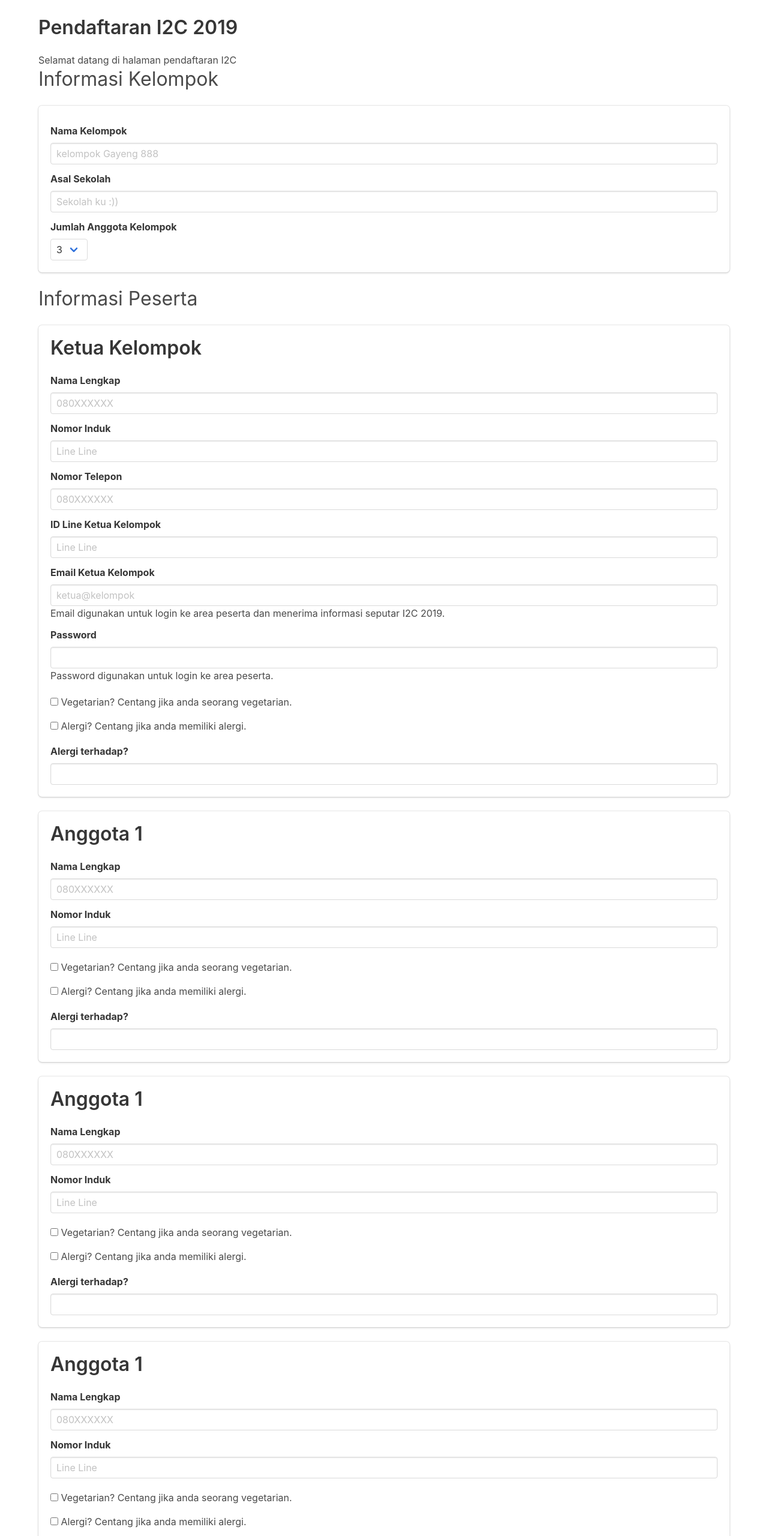
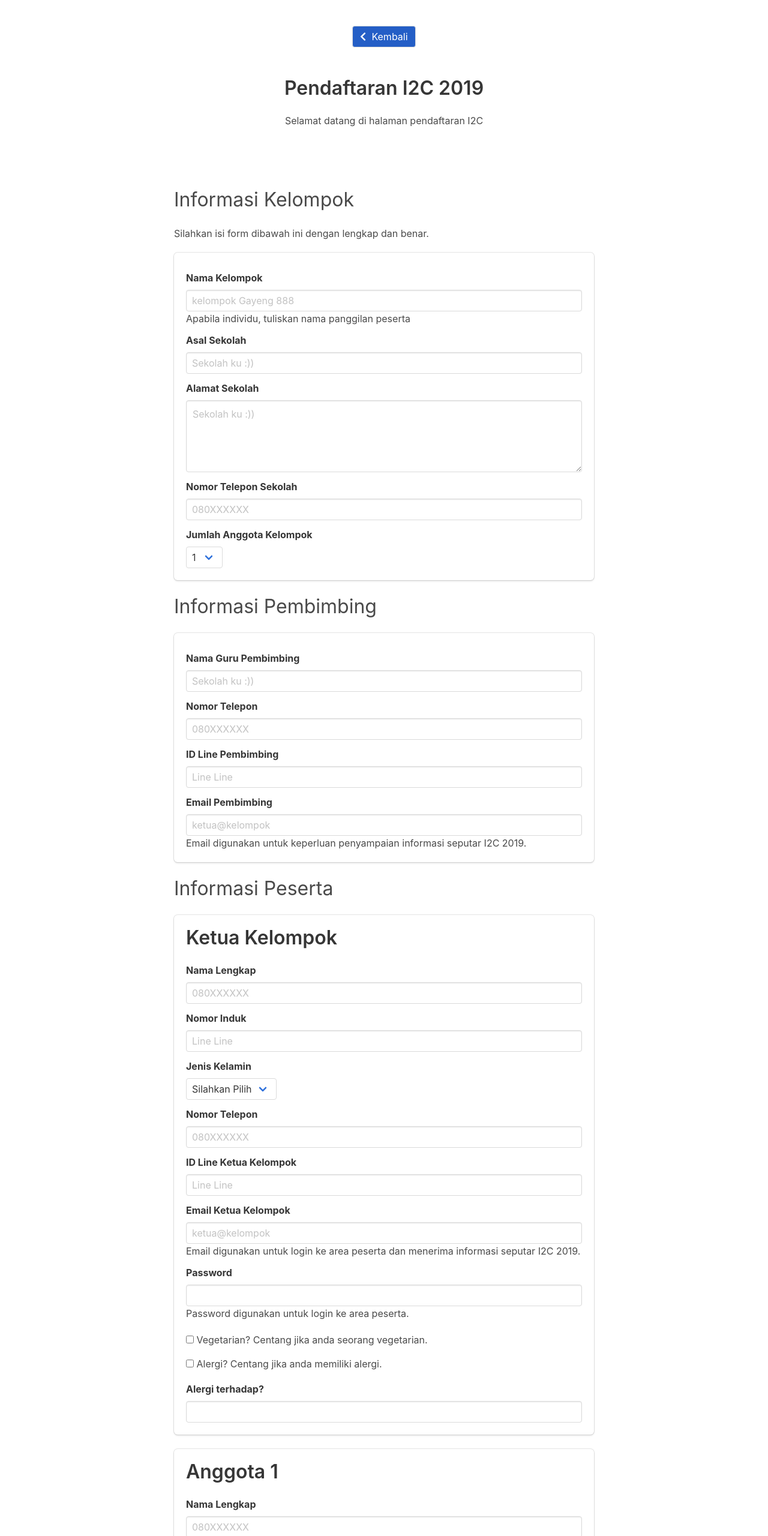
Before and after one commit to haruute0/I2C-1, a website: page src/signup.html in a window 1280 px wide. Shown: the part 20-2580 px from the top of the page at 60% size. Drawn offline with nearby package versions, Linux system fonts and the light colour scheme.

Commit message:
Update halaman pendaftaran

```diff
--- a/src/css/signup.css
+++ b/src/css/signup.css
@@ -3,6 +3,11 @@
     Stylesheet file untuk halaman pendaftaran I2C 2019
     SI IFEST#7 2019
 */
+
+/* Title */
+.signup-title{
+    margin: 5px auto 100px;
+}
 
 /* box */
 .box {
@@ -29,3 +34,54 @@ label {
     background-color: #2b2b2b;
     transition: 0.3s;
 }
+
+/* Form */
+.form-pendaftaran{
+    max-width: 700px !important;
+    margin: 0 auto;
+}
+
+.input{
+    transition: 0.3s;
+}
+
+.input:focus{
+    transition: 0.3s;
+}
+
+/* Perhatian */
+.perhatian {
+    color: red !important;
+    font-size: 1.5em;
+}
+
+/* box-ketentuan */
+.box-ketentuan {
+    width: 100%;
+    border-radius: 10px;
+    background-color: rgb(250, 250, 250);
+    margin: 10px auto;
+    transition: 0.3s;
+}
+
+/* back-button */
+.back-button {
+    background-color: #245ec6;
+    transition: 0.3s;
+    color: white !important;
+    z-index: 100;
+}
+
+.back-button:hover {
+    background-color: #2b2b2b;
+    transition: 0.3s;
+}
+
+.floating {
+    margin: auto auto 50px;
+}
+
+/* uploader */
+.uploader {
+    margin: 20px auto auto;
+}
--- /dev/null
+++ b/src/ketentuan.txt
@@ -0,0 +1,12 @@
+1. Peserta masih berstatus siswa di tingkat SMA/SMK sederajat se-Indonesia
+2. Melakukan pendaftaran online melalui http://ifest-uajy.com/i2c/pendaftaran.html
+3. Melampirankan scan atau foto kartu pelajar dan surat persetujuan dari sekolah pada formulir pendaftaran online.
+4. Setiap sekolah berhak mengirimkan lebih dari 1 tim (setiap timnya terdiri dari 2-3 anggota) atau individu.
+5. Satu tim boleh mengirimkan lebih dari satu proposal dengan membayarkan biaya pendaftaran sejumlah proposal yang dilombakan.
+6. Biaya pendaftaran setiap proposal sebesar Rp 150.000,00
+7. Pendaftaran paling lambat 20 Maret 2018
+8. Pengumpulan proposal maksimal 22 Maret 2018
+9. Pembayaran paling lambat 23 Maret 20188
+10. Biaya pendaftaran yang telah dibayarkan tidak dapat ditarik kembali.
+11. Pembayaran melalui transfer ke 4560862208 (BCA) a/n Octovianus Pabubung, dan peserta wajib mengupload bukti transfer ke http://ifest-uajy.com/i2c/area-peserta.php
+12. Proposal dalam bentuk softcopy dikirimkan ke http://ifest-uajy.com/i2c/area-peserta.php dengan format penamaan file IFest#6UAJY_I2C_Nama Aplikasi_Nama Kelompok_Nama Sekolah.pdf (Format PDF)
--- a/src/signup.html
+++ b/src/signup.html
@@ -32,16 +32,23 @@
 </head>
 
 <body>
+
     <section class="section">
 
-        <div class="container">
+        <div class="floating has-text-centered">
+            <a class="button back-button" href='/'><i class="fas fa-chevron-left"></i>&nbsp; Kembali</a>
+        </div>
+
+        <div class="container has-text-centered signup-title">
             <h1 class="title">Pendaftaran I2C 2019</h1>
             <p>Selamat datang di halaman pendaftaran I2C</p>
         </div>
 
         <div class="container">
 
+            <div class="form-pendaftaran">
             <h3 class="subtitle is-3">Informasi Kelompok</h3>
+            <p>Silahkan isi form dibawah ini dengan lengkap dan benar.</p>
 
             <form name="registrasi-kelompok" method="POST">
 
@@ -53,6 +60,7 @@
                     <div class="control">
                         <input class="input" type="text" placeholder="kelompok Gayeng 888">
                     </div>
+                    <p>Apabila individu, tuliskan nama panggilan peserta</p>
                 </div>
 
                 <!-- Asal Sekolah -->
@@ -63,15 +71,71 @@
                     </div>
                 </div>
 
+                <!-- Alamat Sekolah -->
+                <div class="field">
+                    <label class="label">Alamat Sekolah</label>
+                    <div class="control">
+                        <textarea class="textarea" type="textarea" placeholder="Sekolah ku :))"></textarea>
+                    </div>
+                </div>
+
+                <!-- Nomor Telepon -->
+                <div class="field">
+                    <label class="label">Nomor Telepon Sekolah</label>
+                    <div class="control">
+                        <input class="input" type="text" placeholder="080XXXXXX">
+                    </div>
+                </div>
+
                 <!-- Jumlah Anggota Kelompok -->
                 <label class="label">Jumlah Anggota Kelompok</label>
                 <div class="select">
                     <select>
+                        <option>1</option>
+                        <option>2</option>
                         <option>3</option>
-                        <option>4</option>
-                        <option>5</option>
                     </select>
                 </div>
+
+            </div>
+
+            <h3 class="subtitle is-3">Informasi Pembimbing</h3>
+
+            <div class="box">
+
+            <!-- Alamat Sekolah -->
+            <div class="field">
+                <label class="label">Nama Guru Pembimbing</label>
+                <div class="control">
+                    <input class="input" type="text" placeholder="Sekolah ku :))">
+                </div>
+            </div>
+
+            <!-- Nomor Telepon -->
+            <div class="field">
+                <label class="label">Nomor Telepon</label>
+                <div class="control">
+                    <input class="input" type="text" placeholder="080XXXXXX">
+                </div>
+            </div>
+
+                <!-- ID Line -->
+            <div class="field">
+                <label class="label">ID Line Pembimbing</label>
+                <div class="control">
+                    <input class="input" type="text" placeholder="Line Line">
+                </div>
+            </div>
+
+                <!-- Email -->
+            <div class="field">
+                <label class="label">Email Pembimbing</label>
+                <div class="control">
+                    <input class="input" type="text" placeholder="ketua@kelompok">
+                    <p>Email digunakan untuk keperluan penyampaian informasi seputar I2C 2019.</p>
+                </div>
+            </div>
+
             </div>
 
             <h3 class="subtitle is-3">Informasi Peserta</h3>
@@ -96,6 +160,18 @@
                             <label class="label">Nomor Induk</label>
                             <div class="control">
                                 <input class="input" type="text" placeholder="Line Line">
+                            </div>
+                        </div>
+
+                        <!-- Jenis Kelamin -->
+                        <div class="field">
+                            <label class="label">Jenis Kelamin</label>
+                            <div class="select">
+                                <select>
+                                    <option>Silahkan Pilih</option>
+                                    <option>Laki-Laki</option>
+                                    <option>Perempuan</option>
+                                </select>
                             </div>
                         </div>
 
@@ -212,7 +288,7 @@
                         <div class="anggota-kelompok">
 
                             <!-- Nama -->
-                            <h6 class="title 6">Anggota 1</h6>
+                            <h6 class="title 6">Anggota 2</h6>
                             <div class="field">
                                 <label class="label">Nama Lengkap</label>
                                 <div class="control">
@@ -254,111 +330,53 @@
                         </div>
                 </div>
 
-                <!-- Anggota Kelompok 3 -->
+            </div>
+
+            <div class="lampiran-section">
+
                 <div class="box">
-                        <div class="anggota-kelompok">
-
-                            <!-- Nama -->
-                            <h6 class="title 6">Anggota 1</h6>
-                            <div class="field">
-                                <label class="label">Nama Lengkap</label>
-                                <div class="control">
-                                    <input class="input" type="text" placeholder="080XXXXXX">
-                                </div>
-                            </div>
-
-                            <!-- Nomor Induk -->
-                            <div class="field">
-                                <label class="label">Nomor Induk</label>
-                                <div class="control">
-                                    <input class="input" type="text" placeholder="Line Line">
-                                </div>
-                            </div>
-
-                            <!-- Alegi/Vege -->
-                            <div>
-                                <div>
-                                    <label class="checkbox">
-                                        <input type="checkbox">
-                                        Vegetarian? Centang jika anda seorang vegetarian.
-                                    </label>
-                                </div>
-                                <div>
-                                    <label class="checkbox">
-                                        <input type="checkbox">
-                                        Alergi? Centang jika anda memiliki alergi.
-                                    </label>
-                                </div>
-                            </div>
-
-                            <!-- Field Alergi -->
-                            <div class="field">
-                                <label class="label">Alergi terhadap?</label>
-                                <div class="control">
-                                    <input class="input" type="text" placeholder="">
-                                </div>
-                            </div>
-                        </div>
-                </div>
-
-                <!-- Anggota Kelompok 4 -->
-                <div class="box">
-                        <div class="anggota-kelompok">
-
-                            <!-- Nama -->
-                            <h6 class="title 6">Anggota 1</h6>
-                            <div class="field">
-                                <label class="label">Nama Lengkap</label>
-                                <div class="control">
-                                    <input class="input" type="text" placeholder="080XXXXXX">
-                                </div>
-                            </div>
-
-                            <!-- Nomor Induk -->
-                            <div class="field">
-                                <label class="label">Nomor Induk</label>
-                                <div class="control">
-                                    <input class="input" type="text" placeholder="Line Line">
-                                </div>
-                            </div>
-
-                            <!-- Alegi/Vege -->
-                            <div>
-                                <div>
-                                    <label class="checkbox">
-                                        <input type="checkbox">
-                                        Vegetarian? Centang jika anda seorang vegetarian.
-                                    </label>
-                                </div>
-                                <div>
-                                    <label class="checkbox">
-                                        <input type="checkbox">
-                                        Alergi? Centang jika anda memiliki alergi.
-                                    </label>
-                                </div>
-                            </div>
-
-                            <!-- Field Alergi -->
-                            <div class="field">
-                                <label class="label">Alergi terhadap?</label>
-                                <div class="control">
-                                    <input class="input" type="text" placeholder="">
-                                </div>
-                            </div>
-                        </div>
+                    <p><strong id="ketentuan">Uploader lampiran:</strong></p>
+                    <ul>
+                        <li><p><i class="fas fa-check-circle"></i> Scan Surat Persetujuan dari Sekolah</p></li>
+                        <li><p><i class="fas fa-check-circle"></i> Scan Kartu Pelajar Masing-Masing Pendaftar</p></li>
+                    </ul>
+                    <div class="file has-name uploader">
+                        <label class="file-label">
+                            <input class="file-input" id="file" type="file" name="upload-proposal" required>
+                            <span class="file-cta">
+                            <span class="file-icon">
+                                <i class="fas fa-upload"></i>
+                            </span>
+                            <span class="file-label">
+                                Choose a file…
+                            </span>
+                            </span>
+                            <span class="file-name" id="filename">
+                                No File Chosen
+                            </span>
+                        </label>
+                    </div>
+                    <p><center>Ukuran maksimum: 20 MB, semua file dikirim dalam 1 archive berformat zip</center></p>
                 </div>
             </div>
 
-            <p>Pastikan data yang diinput sudah benar.</p>
+            <div class="has-text-centered">
+                <p><strong class="perhatian">Perhatian!</strong></p>
+                <p>Pastikan data yang diinput sudah benar.</p>
+            </div>
 
             <div class="form-controls">
 
                 <div class="box">
+                    <p><strong id="ketentuan">Ketentuan umum:</strong></p>
+                    <div class="">
+                        <object class="box-ketentuan" data="ketentuan.txt"></object>
+                    </div>
                     <!-- Checkbox Ketentuan Required -->
                     <div>
                         <label class="checkbox">
                             <input type="checkbox" required>
-                            Saya telah membaca <a href="/#ketentuan">ketentuan I2C 2019.</a>
+                            Saya telah membaca ketentuan I2C 2019.
                         </label>
                     </div>
 
@@ -371,6 +389,8 @@
 
             </form>
 
+            </div>
+
         </div>
 
     </section>
```
